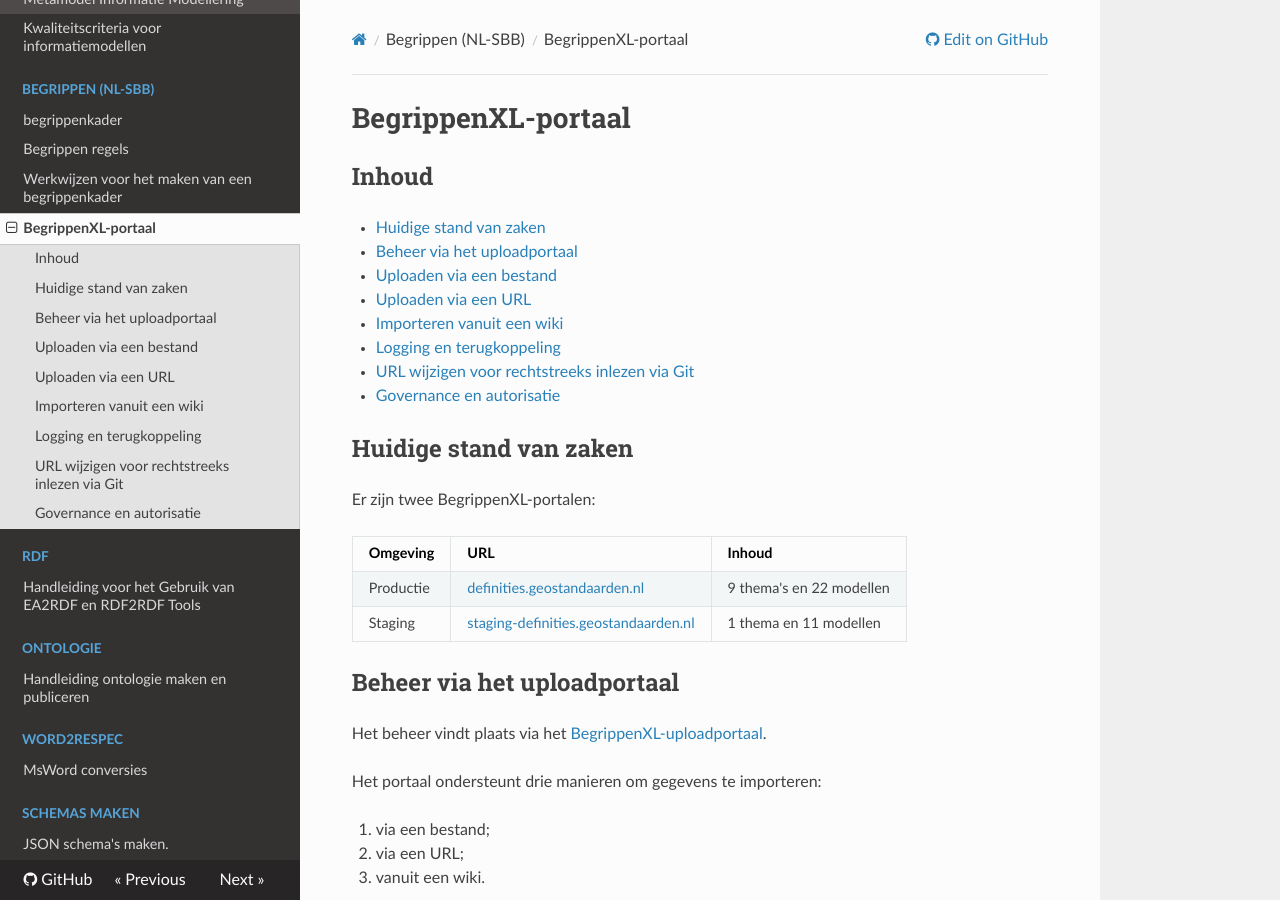
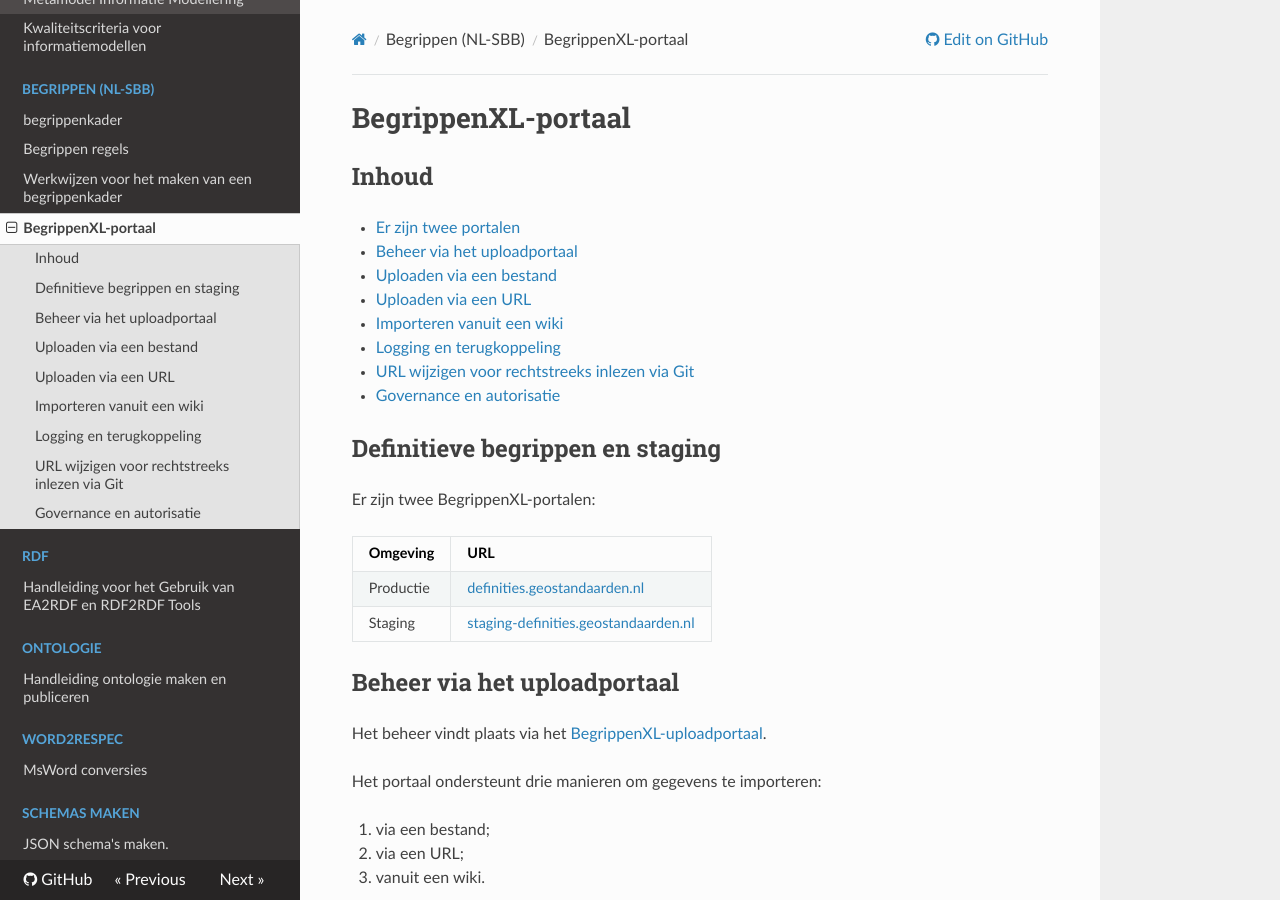
Before and after one commit to Geonovum/handleiding-tooling, an MkDocs documentation site: the page built from docs/Begrippen/begrippenkader-publiceren.md, in a window 1280 px wide and 900 px high. Built offline with MkDocs 1.6.1, drawn with Linux system fonts in a browser that asks for light colours; nearby versions of some CDN libraries; some of the changed text lies outside the part shown.

Commit message:
Verbeterde uitleg publiceren begrippenkader

```diff
--- a/docs/Begrippen/begrippenkader-publiceren.md
+++ b/docs/Begrippen/begrippenkader-publiceren.md
@@ -3,7 +3,7 @@
 
 ## Inhoud
 
-- [Huidige stand van zaken](#huidige-stand-van-zaken)
+- [Er zijn twee portalen](#definitieve-begrippen-en-staging)
 - [Beheer via het uploadportaal](#beheer-via-het-uploadportaal)
 - [Uploaden via een bestand](#uploaden-via-een-bestand)
 - [Uploaden via een URL](#uploaden-via-een-url)
@@ -12,14 +12,14 @@
 - [URL wijzigen voor rechtstreeks inlezen via Git](#url-wijzigen-voor-rechtstreeks-inlezen-via-git)
 - [Governance en autorisatie](#governance-en-autorisatie)
 
-## Huidige stand van zaken
+## Definitieve begrippen en staging
 
 Er zijn twee BegrippenXL-portalen:
 
-| Omgeving | URL | Inhoud |
-|---|---|---|
-| Productie | [definities.geostandaarden.nl](https://definities.geostandaarden.nl/) | 9 thema's en 22 modellen |
-| Staging | [staging-definities.geostandaarden.nl](https://staging-definities.geostandaarden.nl/) | 1 thema en 11 modellen |
+| Omgeving  | URL                                                                                   |
+| --------- | ------------------------------------------------------------------------------------- |
+| Productie | [definities.geostandaarden.nl](https://definities.geostandaarden.nl/)                 |
+| Staging   | [staging-definities.geostandaarden.nl](https://staging-definities.geostandaarden.nl/) |
 
 ## Beheer via het uploadportaal
 
@@ -73,6 +73,7 @@
 - De gebruiker ontvangt na iedere upload een e-mail.
 - De bijlage bij deze e-mail bevat de logging van de Skosify-datacontrole.
 - Foutmeldingen worden eveneens meegestuurd. Een mislukte upload krijgt de status **failure**.
+- **Noot:** de publicatie verschijnt alleen op 1 van de portalen als ze zijn aangemeld bij de helpdesk.
 
 ## URL wijzigen voor rechtstreeks inlezen via Git
 
```
Also changed, not shown: docs/Begrippen/index.md (+1 -1 lines).
